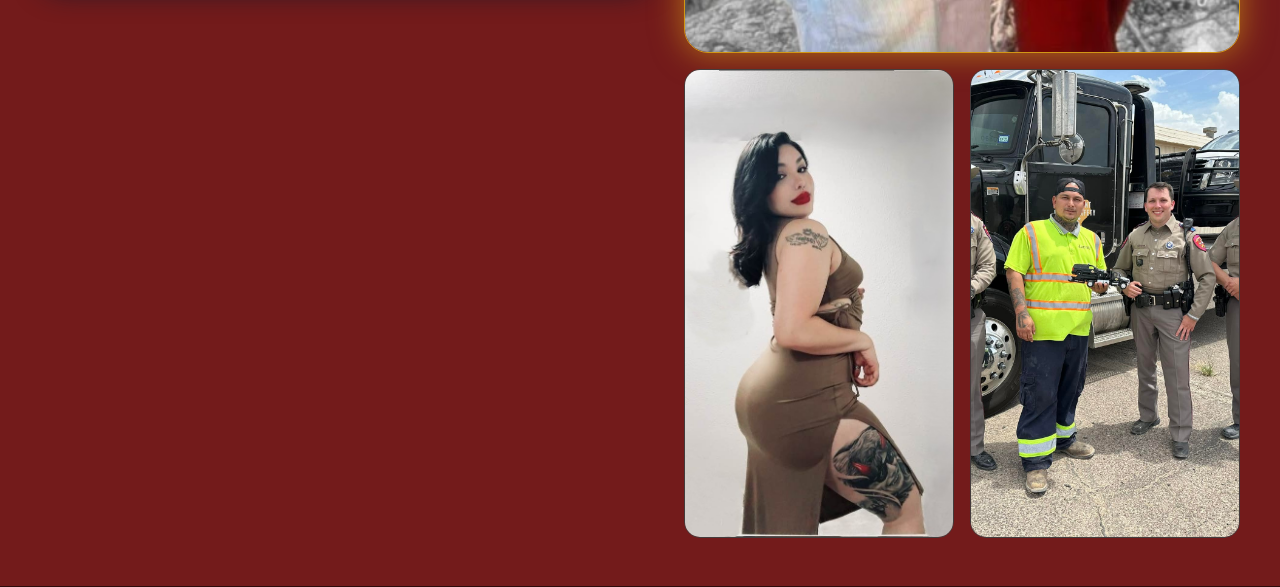
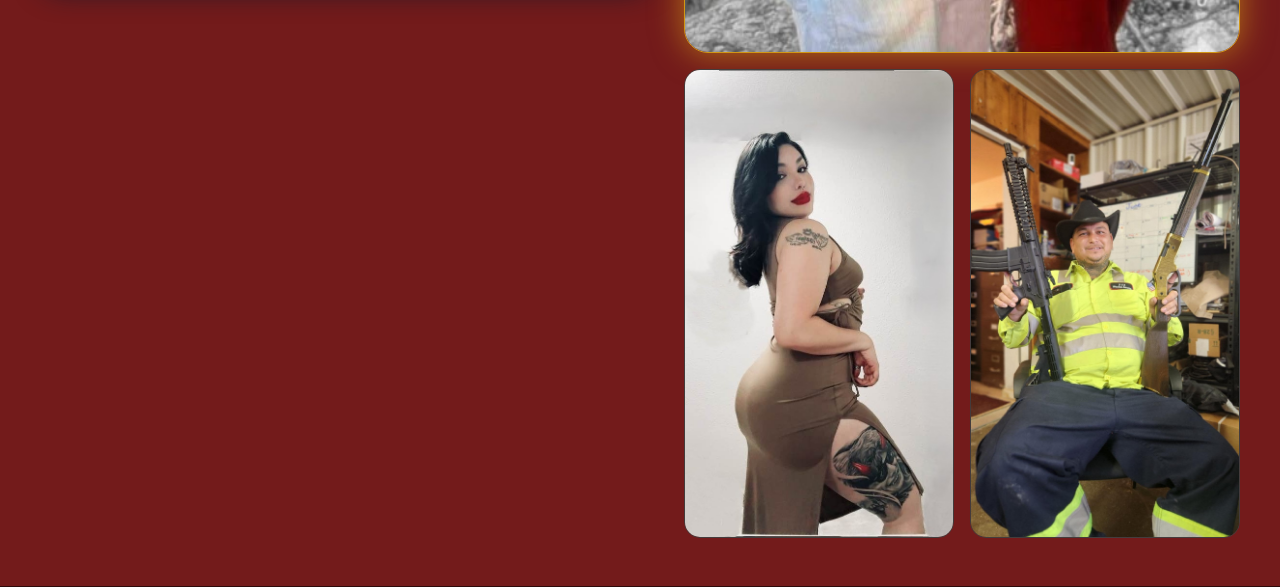
Before and after one commit to davidlibby1415-prog/A-H-Towing-and-Recovery, a Next.js app: page /owners in a window 1280 px wide. Shown: the part 1495-2082 px from the top of the page. Built offline with nearby package versions, Linux system fonts and the light colour scheme.

Commit message:
Update page.jsx

```diff
--- a/app/owners/page.jsx
+++ b/app/owners/page.jsx
@@ -43,11 +43,11 @@ export default function OwnersPage() {
               </div>
             </div>
 
-            {/* RIGHT – hero video */}
+            {/* RIGHT – hero video (ahsunset2.mp4) */}
             <div className="relative rounded-3xl overflow-hidden border border-neutral-800 bg-black/70 shadow-[0_0_40px_rgba(0,0,0,0.9)]">
               <video
                 className="w-full h-full object-cover aspect-video"
-                src="/Videos/tow1.mp4"
+                src="/Videos/ahsunset2.mp4"
                 autoPlay
                 muted
                 loop
@@ -150,8 +150,9 @@ export default function OwnersPage() {
               </div>
             </div>
 
-            {/* RIGHT: owners photo collage */}
+            {/* RIGHT: owners photo collage – main couple + two portraits */}
             <div className="space-y-4">
+              {/* large couple photo */}
               <div className="rounded-3xl overflow-hidden border border-yellow-400/70 shadow-[0_0_32px_rgba(250,204,21,0.5)]">
                 <img
                   src="/owners/couple.jpg"
@@ -159,6 +160,8 @@ export default function OwnersPage() {
                   className="w-full h-full object-cover"
                 />
               </div>
+
+              {/* two smaller tiles: Ale solo + Harvey gun shot */}
               <div className="grid grid-cols-2 gap-4">
                 <div className="rounded-2xl overflow-hidden border border-neutral-700/90">
                   <img
@@ -169,8 +172,8 @@ export default function OwnersPage() {
                 </div>
                 <div className="rounded-2xl overflow-hidden border border-neutral-700/90">
                   <img
-                    src="/owners/dpshar.jpg"
-                    alt="Harvey with DPS troopers and a loaded unit"
+                    src="/owners/hargun.jpg"
+                    alt="Harvey in the shop showing his personality"
                     className="w-full h-full object-cover"
                   />
                 </div>
@@ -179,7 +182,7 @@ export default function OwnersPage() {
           </div>
         </section>
 
-        {/* OWNERS GALLERY – 7 photos */}
+        {/* OWNERS GALLERY – 6 photos, 2 rows of 3 */}
         <section className="py-10 md:py-12 bg-red-800/95 border-b border-black/60">
           <div className="container max-w-7xl mx-auto px-4 md:px-6">
             <h2 className="text-2xl sm:text-3xl font-black text-yellow-300 text-center">
@@ -191,16 +194,14 @@ export default function OwnersPage() {
             </p>
 
             <div className="mt-6 grid gap-4 sm:gap-5 md:grid-cols-3">
-              {/* 1 – Ale solo portrait */}
+              {/* TOP ROW */}
               <div className="rounded-2xl overflow-hidden border border-neutral-700/80 bg-black/60">
                 <img
-                  src="/owners/alesolo.jpg"
-                  alt="Alejandra portrait"
+                  src="/owners/alexsemi.png"
+                  alt="Alejandra with the rollback at sunset"
                   className="w-full h-full object-cover"
                 />
               </div>
-
-              {/* 2 – SWAPPED: now couple1.jpg */}
               <div className="rounded-2xl overflow-hidden border border-neutral-700/80 bg-black/60">
                 <img
                   src="/owners/couple1.jpg"
@@ -208,8 +209,6 @@ export default function OwnersPage() {
                   className="w-full h-full object-cover"
                 />
               </div>
-
-              {/* 3 – Couple by the water */}
               <div className="rounded-2xl overflow-hidden border border-neutral-700/80 bg-black/60">
                 <img
                   src="/owners/couple.jpg"
@@ -218,7 +217,7 @@ export default function OwnersPage() {
                 />
               </div>
 
-              {/* 4 – SWAPPED: now alexcert.jpg */}
+              {/* BOTTOM ROW */}
               <div className="rounded-2xl overflow-hidden border border-neutral-700/80 bg-black/60">
                 <img
                   src="/owners/alexcert.jpg"
@@ -226,27 +225,14 @@ export default function OwnersPage() {
                   className="w-full h-full object-cover"
                 />
               </div>
-
-              {/* 5 – SWAPPED: now dpshar.jpg */}
               <div className="rounded-2xl overflow-hidden border border-neutral-700/80 bg-black/60">
                 <img
-                  src="/owners/dpshar.jpg"
+                  src="/owners/dpsharvey.jpg"
                   alt="Harvey with DPS troopers and a unit on the deck"
                   className="w-full h-full object-cover"
                 />
               </div>
-
-              {/* 6 – SWAPPED: now hargun.jpg */}
               <div className="rounded-2xl overflow-hidden border border-neutral-700/80 bg-black/60">
-                <img
-                  src="/owners/hargun.jpg"
-                  alt="Harvey in the shop showing his personality"
-                  className="w-full h-full object-cover"
-                />
-              </div>
-
-              {/* 7 – Full-width Harvey cert */}
-              <div className="rounded-2xl overflow-hidden border border-neutral-700/80 bg-black/60 md:col-span-3">
                 <img
                   src="/owners/harcert.jpg"
                   alt="Harvey with training or award certificate"
```
